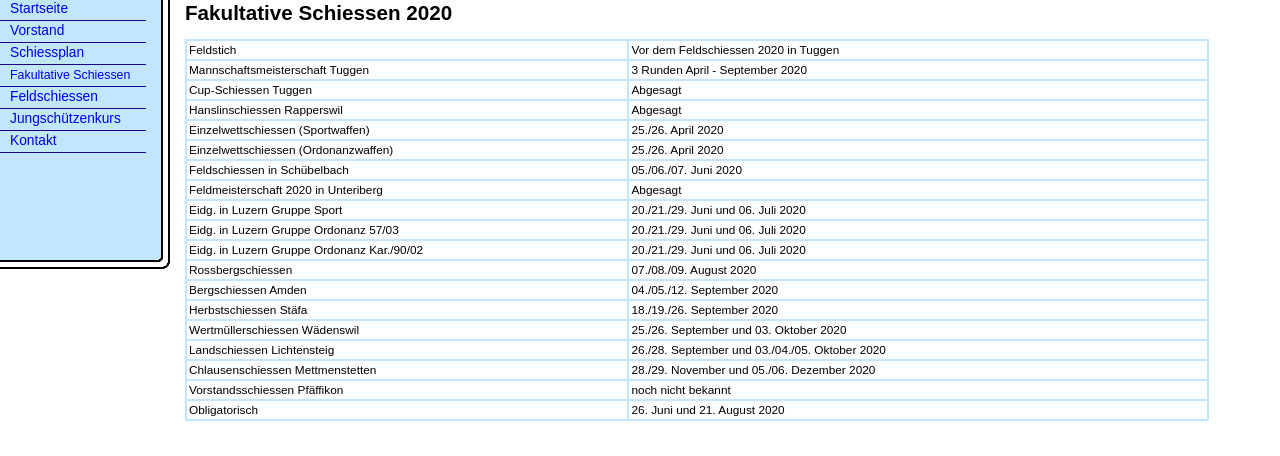
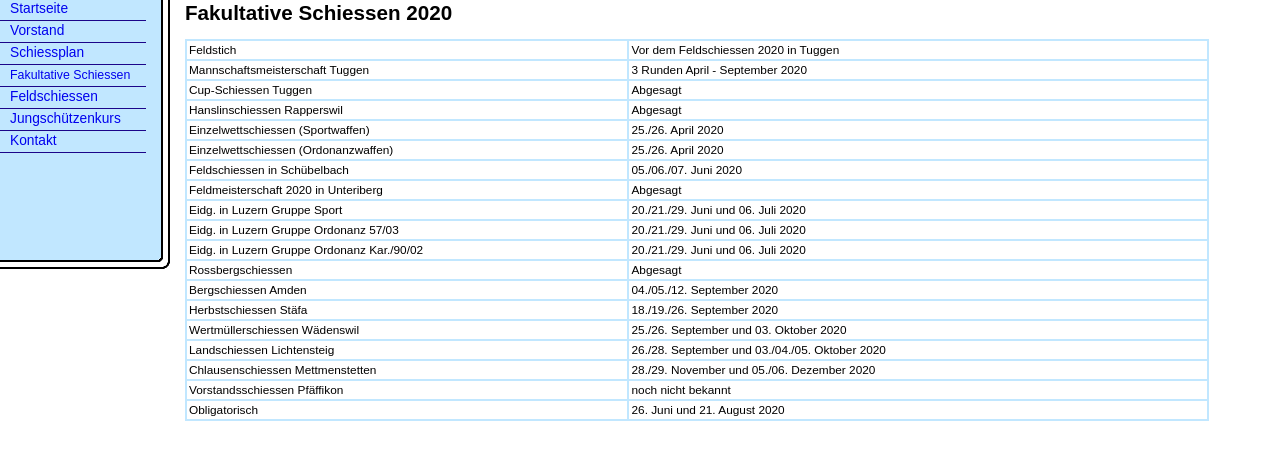
Before and after one commit to mjanser/sg-tuggen-website, a Symfony app: template templates/gruppenschiessen.html.twig in a window 1280 px wide. Shown: the part 151-607 px from the top of the page. Run offline with Twig, Linux system fonts and the light colour scheme; the template is opened without the code that fills it, so the values that code supplies are empty; some libraries are stand-ins or nearby versions.

Commit message:
Cancelled Rossbergschiessen

```diff
--- a/templates/gruppenschiessen.html.twig
+++ b/templates/gruppenschiessen.html.twig
@@ -51,7 +51,7 @@
 </tr>
 <tr class="datetime">
     <td class="shooting">Rossbergschiessen</td>
-    <td class="date">07./08./09. August 2020</td>
+    <td class="date">Abgesagt</td>
 </tr>
 <tr class="datetime">
     <td class="shooting">Bergschiessen Amden</td>
```
